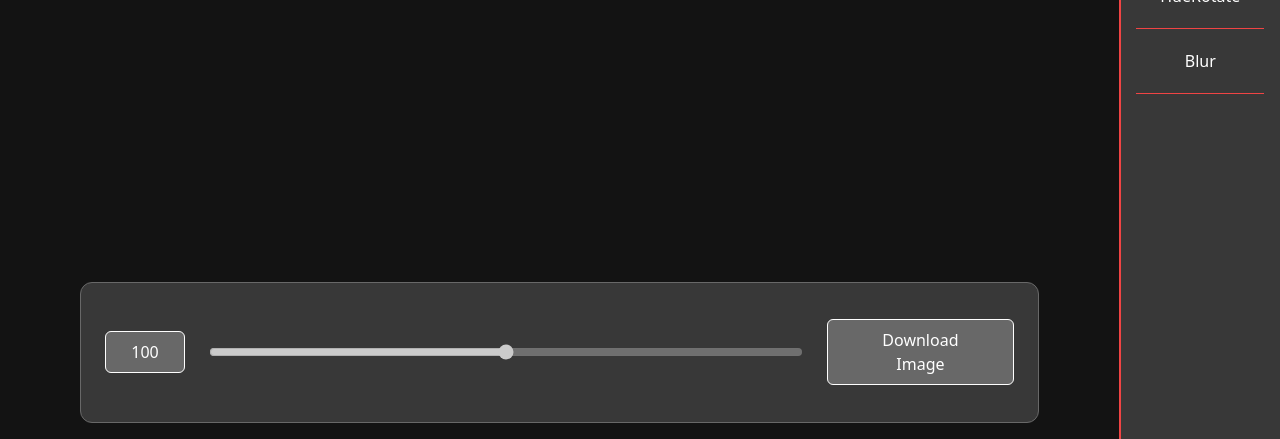
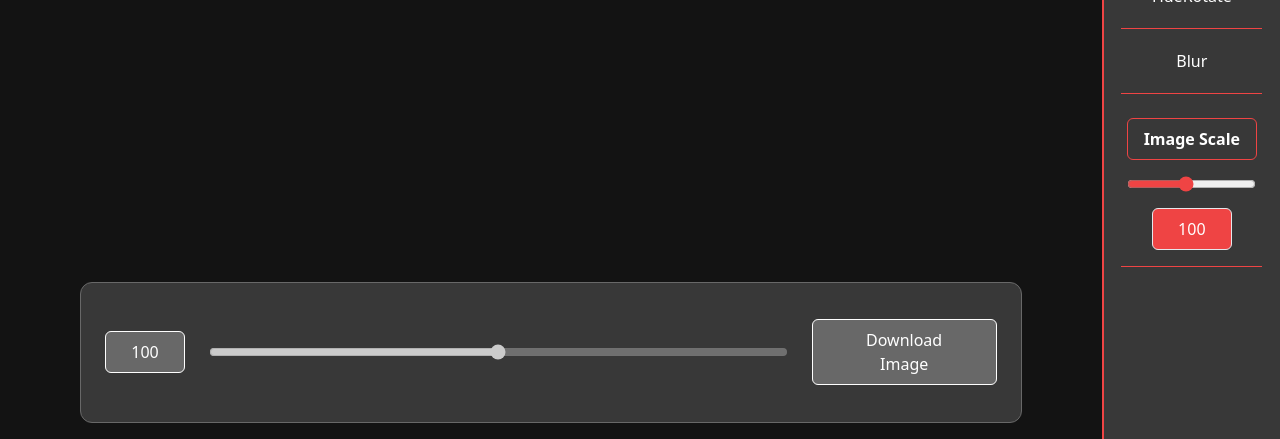
Before and after one commit to PushkarDesai-06/AiPhotoEditor, a website: page src/index.html in a window 1280 px wide. Shown: the part 361-800 px from the top of the page. Drawn offline with Linux system fonts and the light colour scheme.

Commit message:
feat: implement image scaling functionality and enhance sidebar layout

```diff
--- a/src/index.html
+++ b/src/index.html
@@ -10,7 +10,7 @@
   </head>
   <body>
     <div class="container1 h-screen w-screen bg-[#131313]">
-      <div class="image flex items-center relative">
+      <div class="image flex items-center relative overflow-hidden">
         <label
           id="label"
           for="fileInput"
@@ -37,13 +37,40 @@
         />
       </div>
       <div
-        class="sidebar-container bg-[#383838] flex flex-col border-l-2 border-red-500 text-white"
+        class="rightSide-container border-l-2 text-white border-red-500 bg-[#383838] flex flex-col"
       >
-        <div class="sidebarItem-container cursor-pointer w-full">
-          <button
-            class="sidebarItem p-4 bg-transparent hover:bg-slate-100 hover:text-black transition-all my-1 w-full"
-          ></button>
-          <div class="h-[1px] bg-red-500 w-[80%] ml-[10%]"></div>
+        <div class="sidebar-container flex flex-col">
+          <div class="sidebarItem-container cursor-pointer w-full">
+            <button
+              class="sidebarItem p-4 bg-transparent hover:bg-slate-100 hover:text-black transition-all my-1 w-full"
+            ></button>
+            <div class="h-[1px] bg-red-500 w-[80%] ml-[10%]"></div>
+          </div>
+        </div>
+        <div
+          class="ImageScale flex flex-col justify-center items-center mt-2 border-b border-red-500 w-[80%] mx-auto py-4"
+        >
+          <label
+            for="scale "
+            class="mb-4 font-bold border p-2 rounded-md border-red-500 px-4"
+            >Image Scale</label
+          >
+          <input
+            class="accent-red-500 mb-4"
+            type="range"
+            name="scale"
+            id="imageScale"
+            min="20"
+            max="200"
+            value="100"
+          />
+          <input
+            type="number"
+            name="scale"
+            id="imageScaleValue"
+            value="100"
+            class="text-white bg-red-500 w-20 p-2 text-center rounded-md border"
+          />
         </div>
       </div>
       <div
--- a/src/script.js
+++ b/src/script.js
@@ -87,8 +87,22 @@ const mainImg = document.querySelector('.main-image')
 const inputValue = document.querySelector('.inputValue')
 const fileInput = document.querySelector('#fileInput')
 const label = document.querySelector('#label')
+const imageScale = document.querySelector('#imageScale')
+const imageScaleValue = document.querySelector('#imageScaleValue')
+//implement image Scaling//
 
 // console.log(fileInput);
+
+imageScaleValue.addEventListener('input', e => {
+
+    mainImg.style.scale = `${e.target.value}%`
+    imageScale.value = e.target.value
+})
+
+imageScale.addEventListener('input', e => {
+    mainImg.style.scale = `${e.target.value}%`
+    imageScaleValue.value = e.target.value
+})
 
 const uploaded = e => {
     mainImg.src = URL.createObjectURL(e.target.files[0]);
--- a/src/style.css
+++ b/src/style.css
@@ -21,9 +21,10 @@ body {
   /* filter: blur(0px) contrast(100%) saturate(1); */
   /* filter: contrast(100%); */
 }
-
+.rightSide-container {
+  grid-area: sidebar;
+}
 .sidebar-container {
-  grid-area: sidebar;
 }
 .active {
   background-color: #ef4444 !important; /* Equivalent to bg-purple-500 in Tailwind CSS */
```
Also changed, not shown: src/output.css.
